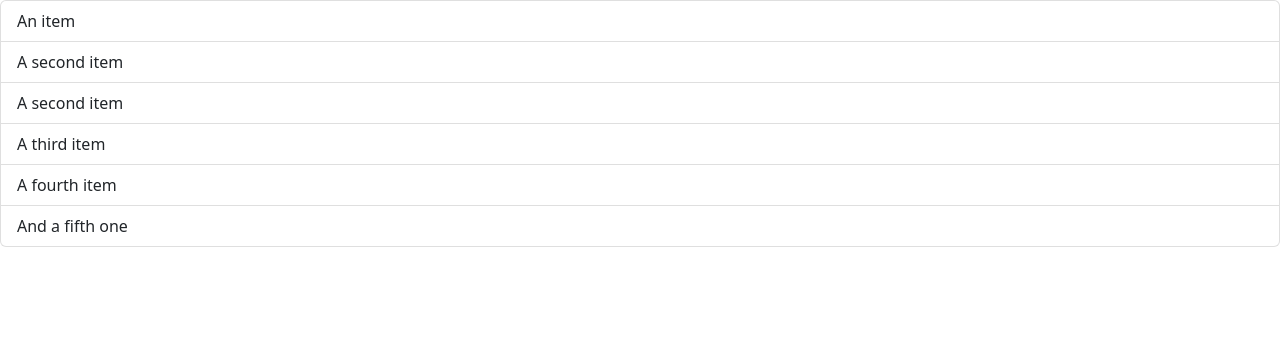
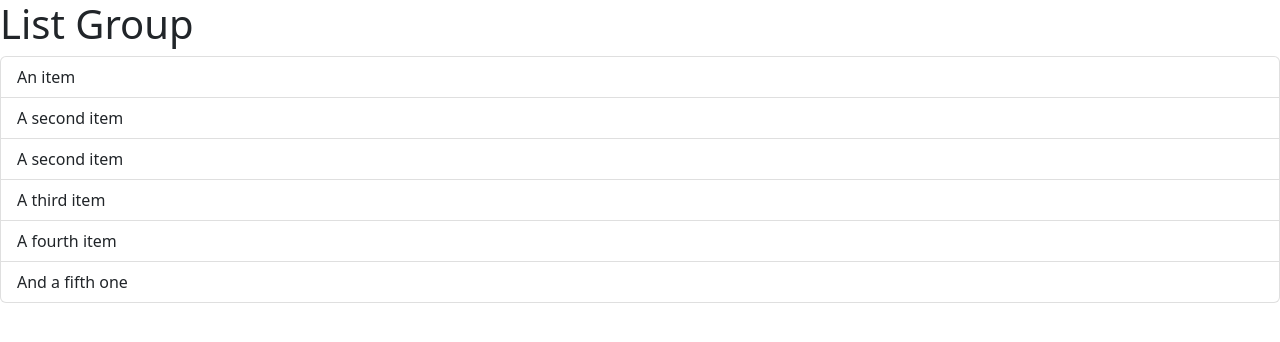
Before and after one commit to ARMMM96/React18, a React (Vite) app: page / in a window 1280 px wide. Shown: the top 342 px of the page. Built offline with nearby package versions, Linux system fonts and the light colour scheme.

Commit message:
React Fragment
    React fragment is used to group multiple
    elements without adding extra nodes to the DOM.
    It is useful when you want to return multiple
    elements from a component without wrapping them in a
    single parent element.

```diff
--- a/src/components/ListGroup.tsx
+++ b/src/components/ListGroup.tsx
@@ -1,14 +1,19 @@
 
 
 function ListGroup() {
-    return <ul className="list-group">
+    return (
+        <>
+            <h1>List Group</h1>
+            <ul className="list-group">
                 <li className="list-group-item">An item</li>
                 <li className="list-group-item">A second item</li>
                 <li className="list-group-item">A second item</li>
                 <li className="list-group-item">A third item</li>
                 <li className="list-group-item">A fourth item</li>
                 <li className="list-group-item">And a fifth one</li>
-    </ul>;
+            </ul>
+        </>
+    );
 }
 
 export default ListGroup
```
Lines whose indentation alone changed are shown as unchanged.
